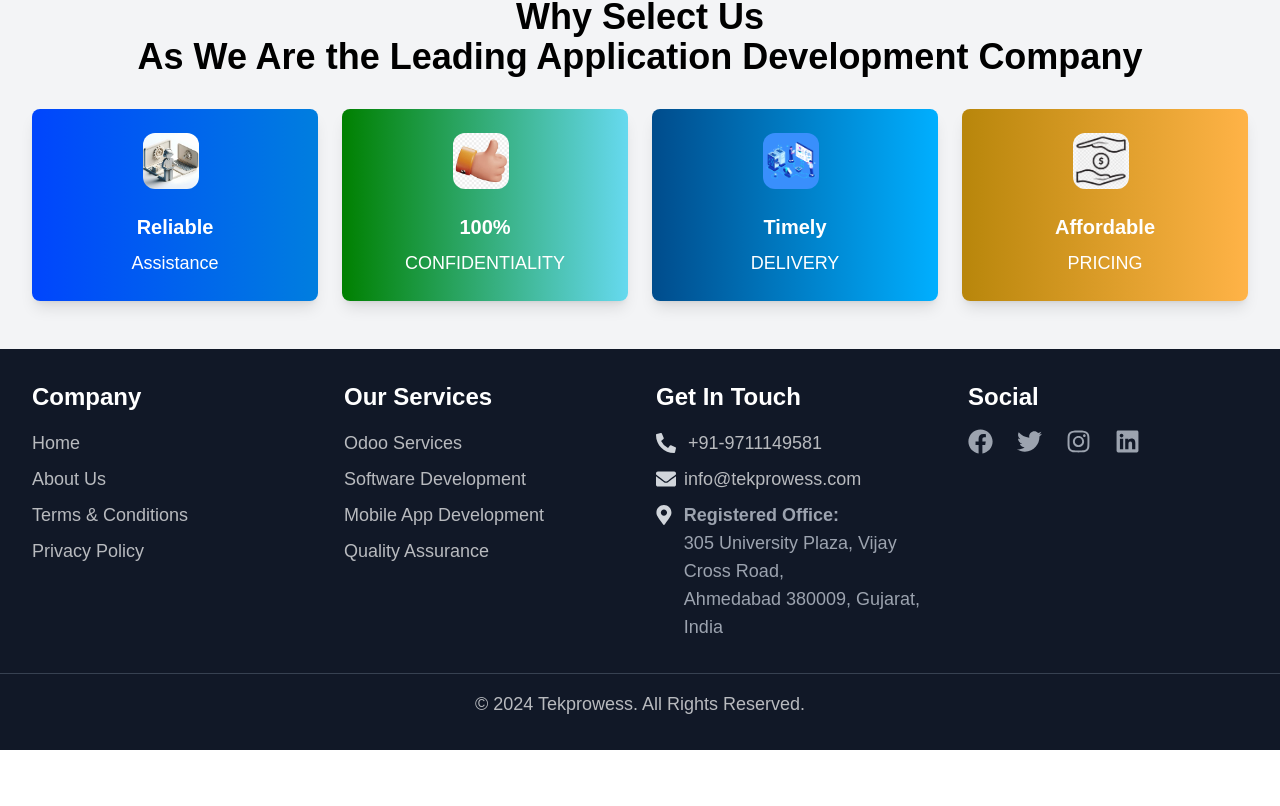
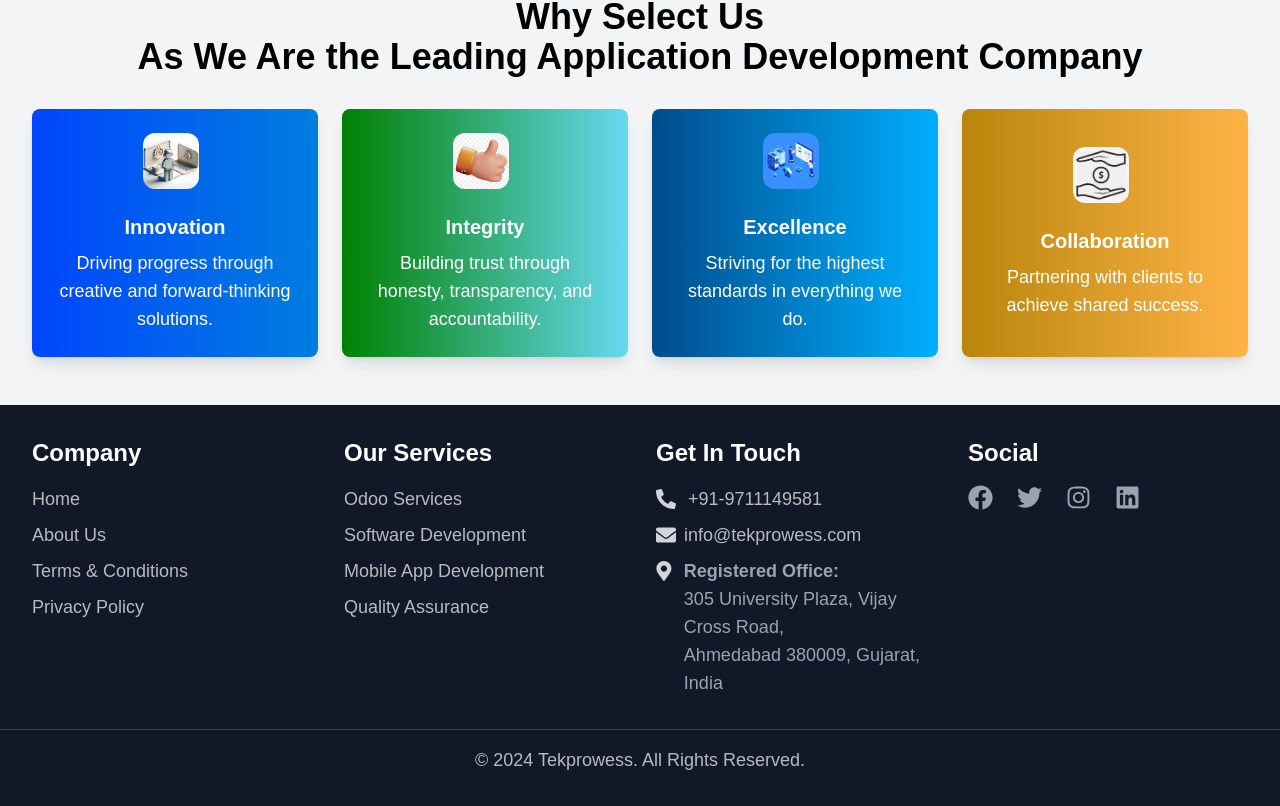
Before and after one commit to rohitkrsharma/tekprowess, a React (Create React App) app: page / in a window 1280 px wide. Shown: the part 3311-4117 px from the top of the page. Before the commit the page ends 4061 px from the top, so only its background shows below. Built offline with nearby package versions, Linux system fonts and the light colour scheme; a web font is replaced by a local one.

Commit message:
why select us

```diff
--- a/src/components/AboutUs.js
+++ b/src/components/AboutUs.js
@@ -27,7 +27,7 @@ const AboutUs = () => {
   return (
     <div className="px-4 md:px-8 py-4 md:py-12 bg-gray-100">
       {/* Main Heading and Text */}
-      <h2 className="text-3xl md:text-4xl font-bold mb-6 text-center font-custom">
+      <h2 className="text-2xl md:text-4xl font-bold mb-6 text-center font-custom">
         Our Journey to Success!
       </h2>
       <p className="text-gray-500 pb-4 px-4 text-lg md:text-xl text-center mb-8">
--- a/src/components/Home.js
+++ b/src/components/Home.js
@@ -68,26 +68,26 @@ const Home = () => {
   ];
   const cards = [
     {
-      title: "Assistance",
-      subtitle: "Reliable",
+      title: "Driving progress through creative and forward-thinking solutions.",
+      subtitle: "Innovation",
       icon: "/Images/support.jpg",
       bgColor: "bg-gradient-to-r from-[#0045fd] to-[#007EDF]", // Dark blue to lighter blue
     },
     {
-      title: "CONFIDENTIALITY",
-      subtitle: "100%",
+      title: "Building trust through honesty, transparency, and accountability.",
+      subtitle: "Integrity",
       icon: "/Images/confidential.jpg",
       bgColor: "bg-gradient-to-r from-[#008000] to-[#66D9EF]", // Dark green to light blue-green
     },
     {
-      title: "DELIVERY",
-      subtitle: "Timely",
+      title: "Striving for the highest standards in everything we do.",
+      subtitle: "Excellence",
       icon: "/Images/delivery.png",
       bgColor: "bg-gradient-to-r from-[#004C8C] to-[#00AFFF]", // Dark cyan to light cyan
     },
     {
-      title: "PRICING",
-      subtitle: "Affordable",
+      title: "Partnering with clients to achieve shared success.",
+      subtitle: "Collaboration",
       icon: "/Images/pricing.jpg",
       bgColor: "bg-gradient-to-r from-[#B8860B] to-[#FFB347]", // Darker gold to light orange
     },
@@ -257,7 +257,7 @@ const Home = () => {
                 />
               </div>
               <h3 className="text-xl font-bold">{card.subtitle}</h3>
-              <p className="text-lg mt-2 ">{card.title}</p>
+              <p className="text-lg mt-2 text-center">{card.title}</p>
             </div>
           ))}
         </div>
```
